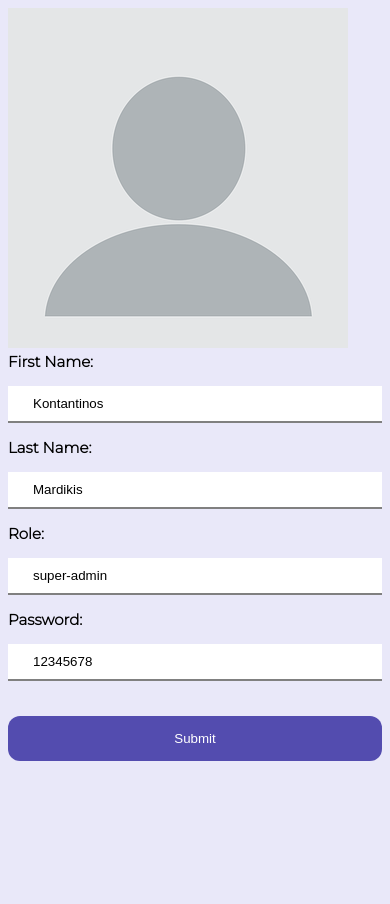
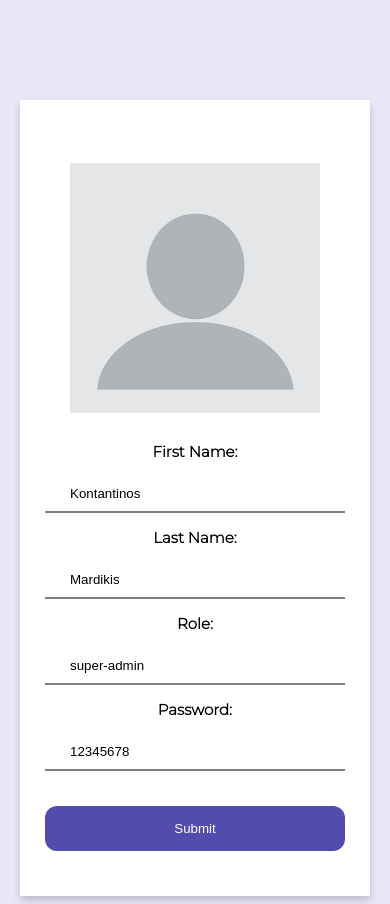
Before and after one commit to vassilikim/persefoniDB, a web app: file frontend/profil.html in a window 390 px wide. Before the commit the page ends 761 px from the top, so only its background shows below. Run offline with its HTML, style and script files only (its server is not run), Linux system fonts and the light colour scheme.

Commit message:
css changes

```diff
--- a/frontend/css/styles.css
+++ b/frontend/css/styles.css
@@ -26,7 +26,7 @@ max-width: 500px;
 background-color: white;
 padding: 25px;
 border-radius: 12px;
-box-shadow: 0px 4px 10px 0px black;
+box-shadow: 0 4px 8px 0 rgb(0, 0, 0,0.2);
 }
 
 .form-signup {
@@ -86,12 +86,57 @@ font-weight: bold;
     width: 5%;
 }
 
+/* menu -> logout button and profil image*/
+.menu{
+  display: flex;
+  justify-content: space-between;
+  align-items: center;
+  margin: 20px;
+}
+
+/* Logout Button */
+.logout-button{
+  font-size: 15px;
+  text-align: center;
+  color: white;
+  background-color: #534caf;
+  border-radius: 12px;
+  padding: 5px 15px;
+  border: none;
+}
+
+.logout-button:hover {
+  background-color: #573478;
+  cursor:pointer;
+  }
+
+/* card for profil */
+.card-profil{
+  display: flex;
+  gap:70px;
+  background-color: white;
+  box-shadow: 0 4px 8px 0 rgb(0, 0, 0,0.2);
+  max-width: 650px;
+  margin: auto;
+  text-align: center;
+  margin-top: 100px;
+  padding: 25px;
+
+  }
+  .card-profil img{
+    width: 250px;
+    height: 250px;
+    margin-top: 12.5%;
+    margin-left: 10px;
+  }
+
+
 /* Card style */
 .card {
     background-color: white;
-    border: 1px solid gray;
+    border: none;
     border-radius: 12px;
-    box-shadow: 0 2px 4px black;
+    box-shadow: 0 4px 8px 0 rgb(0, 0, 0,0.2);
     padding: 10px;
     width: 300px;
   }
@@ -131,28 +176,6 @@ font-weight: bold;
     margin-top: 75px;
     margin-bottom: 20%;
     }
-
-/* Logout Button */
-.right-display{
-  display: flex;
-  justify-content:right;
-  margin: 20px 10px 0 0;
-}
-
-.logout-button{
-  font-size: 15px;
-  text-align: center;
-  color: white;
-  background-color: #534caf;
-  border-radius: 12px;
-  padding: 5px 15px;
-  border: none;
-}
-
-.logout-button:hover {
-  background-color: #573478;
-  cursor:pointer;
-  }
 
 
 .display-box{
@@ -202,6 +225,24 @@ font-weight: bold;
     width: 100%;
   }
 
+  /* card for profil */
+.card-profil{
+  display:block;
+  background-color: white;
+  box-shadow: 0 4px 8px 0 rgb(0, 0, 0,0.2);
+  max-width: 300px;
+  margin: auto;
+  text-align: center;
+  margin-top: 100px;
+  padding: 25px;
+
+  }
+  .card-profil img{
+    margin-bottom: 25px;
+    margin-left: auto;
+  }
+
+
 }
 
 @media (min-width: 668px) and (max-width: 916px){
```
